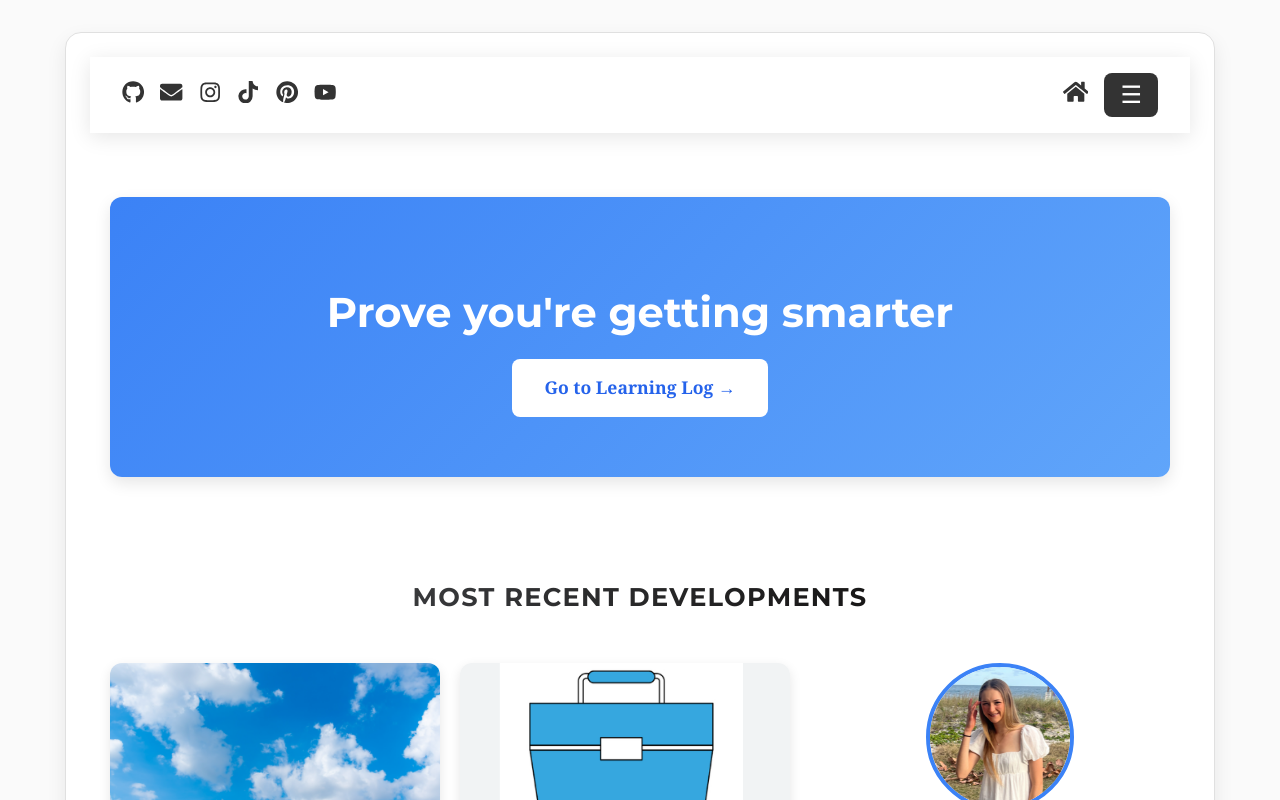
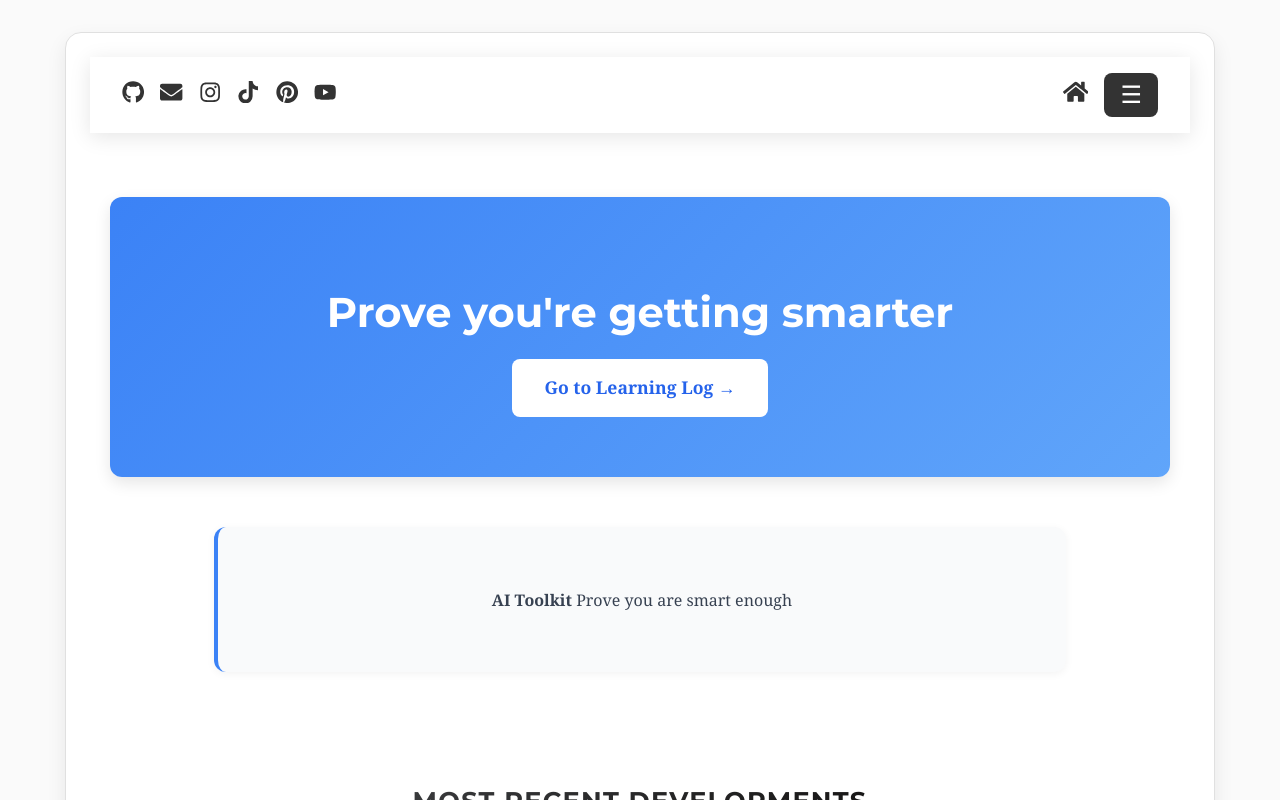
Before and after one commit to alexisbernt/Portfolio, a React (Create React App) app in the folder lexi-portfolio/: page / in a window 1280 px wide. Shown: the top 800 px of the page. Built offline with nearby package versions, Linux system fonts and the light colour scheme.

Commit message:
LearningPost 5 and Header Homepage

```diff
--- a/lexi-portfolio/src/PortfolioGrid.js
+++ b/lexi-portfolio/src/PortfolioGrid.js
@@ -146,6 +146,22 @@ function ModernLandingPage() {
           Go to Learning Log →
         </Link>
       </div>
+
+      {/* 🔹 Modern Description */}
+      <motion.div
+        initial={{ opacity: 0, y: 10 }}
+        animate={{ opacity: 1, y: 0 }}
+        transition={{ delay: 0.1, duration: 0.5 }}
+        className="learning-log-description"
+      >
+        <br/>
+        <p>
+          <strong> AI Toolkit </strong> Prove you are smart enough
+        </p>
+        <br/>
+      </motion.div>
+
+      <br/>
 
       <br/>
       {/* Section Header */}
```
Also changed, not shown: lexi-portfolio/src/pages/Posts/LearningPost5.js (added, +43 -0 lines).
